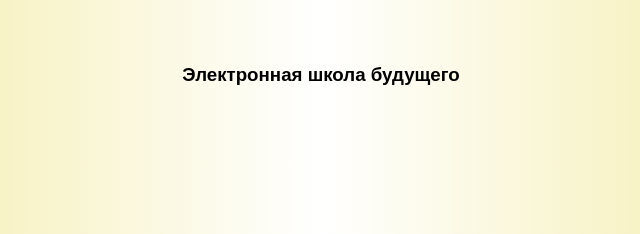
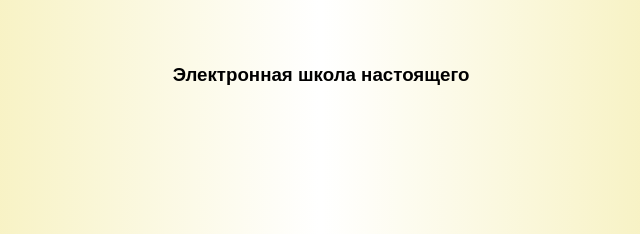
Before and after one commit to rinatitl/Mind-itl.github.io, a plain HTML site: page index.html in a window 1280 px wide. Shown: the part 345-579 px from the top of the page, 319-959 px from the left. Drawn offline with Linux system fonts and the light colour scheme.

Commit message:
change title
Поменял название с "будущего" на "настоящего" т.к. мы уже сейчас будем внедрять

```diff
--- a/index.html
+++ b/index.html
@@ -9,7 +9,7 @@
 <body>
 	<div class="page">
 		<h1 class="mind">Mind</h1>
-		<h3>Электронная школа будущего</h3>
+		<h3>Электронная школа настоящего</h3>
 	</div>
 	<div class="to">
 		<strong class="mind">Mind</strong> &mdash; это:
```
